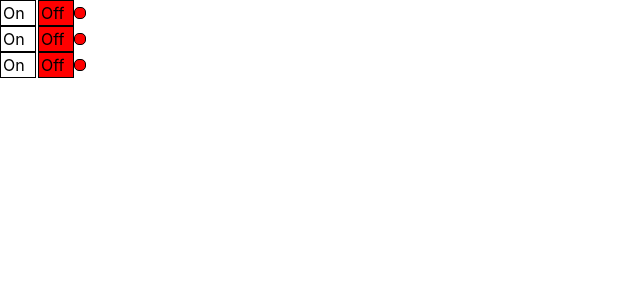
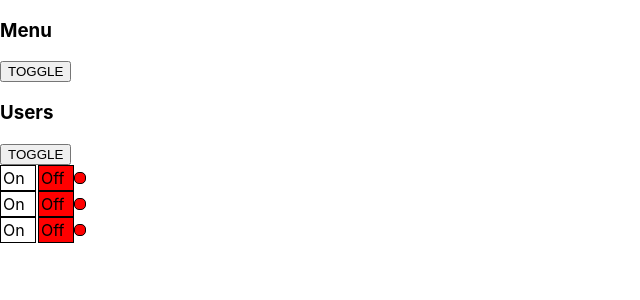
Before and after one commit to kudlatskaya/react-k, a React (Create React App) app in the folder my-app/: page / in a window 1280 px wide. Shown: the top 300 px of the page, without its empty margins (0-640 px from the left). Built offline with nearby package versions, Linux system fonts and the light colour scheme.

Commit message:
added uncontrolledccordion  component

```diff
--- a/my-app/src/App.tsx
+++ b/my-app/src/App.tsx
@@ -3,6 +3,7 @@ import './App.css';
 import Accordion from "./components/Accordion/Accordion";
 import {Rating} from "./Rating/Rating";
 import OnOff from "./components/OnOff/OnOff";
+import UncontrolledAccordion from "./components/UncontrolledAccordion/UncontrolledAccordion";
 
 function hello() {
     //debugger
@@ -20,6 +21,8 @@ function App(props: any) {
             {/*<Rating value={3}/>*/}
             {/*<Accordion title={"Menu"} collapsed={true}/>*/}
             {/*<Accordion title={"Users"} collapsed={false}/>*/}
+            <UncontrolledAccordion title={"Menu"} />
+            <UncontrolledAccordion title={"Users"} />
             {/*Article2*/}
             {/*<Rating value={0}/>*/}
             {/*<Rating value={1}/>*/}
@@ -30,8 +33,6 @@ function App(props: any) {
             <OnOff/>
             <OnOff/>
             <OnOff/>
-            {/*<OnOff on={true}/>*/}
-            {/*<OnOff on={false}/>*/}
         </div>
     );
 }
--- /dev/null
+++ b/my-app/src/components/UncontrolledAccordion/UncontrolledAccordion.tsx
@@ -0,0 +1,39 @@
+import React from "react";
+
+type AccordionPropsType = {
+    title: string,
+    //collapsed: boolean
+}
+
+//create UncontrolledAccordion with useState
+//create UncontrolledRating with useState (add button for each star)
+
+
+function UncontrolledAccordion(props: AccordionPropsType) {
+
+    const collapsed = true;
+
+    return <div>
+        <AccordionTitle title={props.title}/>
+        <button>TOGGLE</button>
+        {!collapsed && <AccordionBody />}
+    </div>
+}
+
+type AccordionTitlePropsType = {
+    title: string
+}
+
+function AccordionTitle(props: AccordionTitlePropsType) {
+    return <h3>{props.title}</h3>
+}
+
+function AccordionBody() {
+    return <ul>
+        <li>1</li>
+        <li>2</li>
+        <li>3</li>
+    </ul>
+}
+
+export default UncontrolledAccordion;
```
